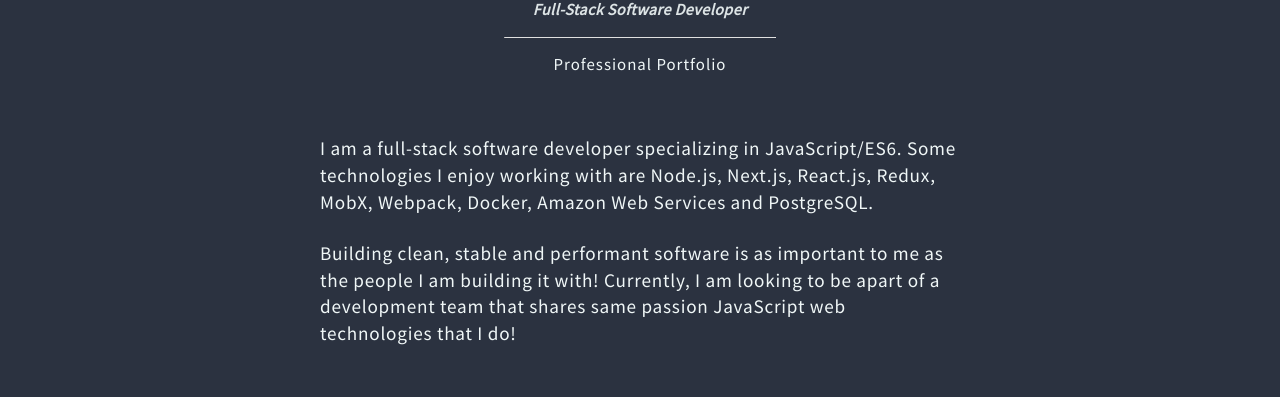
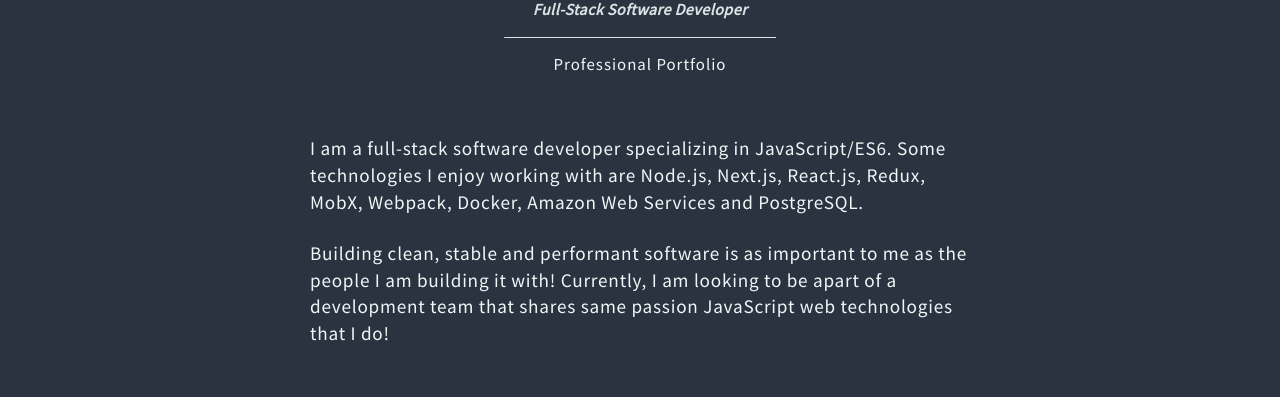
Before and after one commit to NigelEarle/portfolio, a React (Create React App) app: page / in a window 1280 px wide. Shown: the part 171-568 px from the top of the page. Built offline with nearby package versions, Linux system fonts and the light colour scheme.

Commit message:
set containers max-width

```diff
--- a/src/App.css
+++ b/src/App.css
@@ -42,7 +42,7 @@
 }
 
 .description {
-  width: 50%;
+  max-width: 660px;
   margin-top: 60px;
   font-size: 1.2em;
   color: #F0F7F7;
--- a/src/components/WorkContent.css
+++ b/src/components/WorkContent.css
@@ -6,7 +6,7 @@
 
 .workList {
   margin: auto;
-  max-width: 65%;
+  max-width: 830px;
   padding: 20px;
 }
 .slick-arrow {
```
